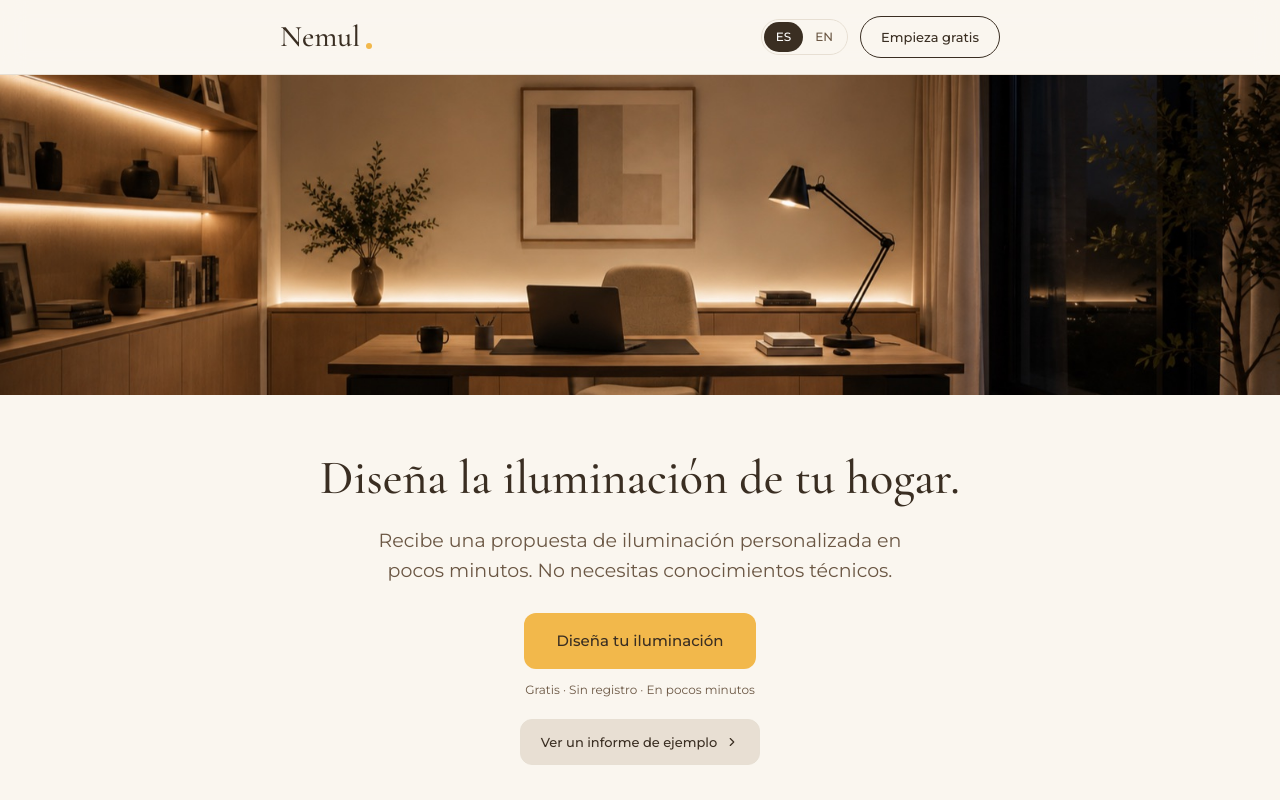
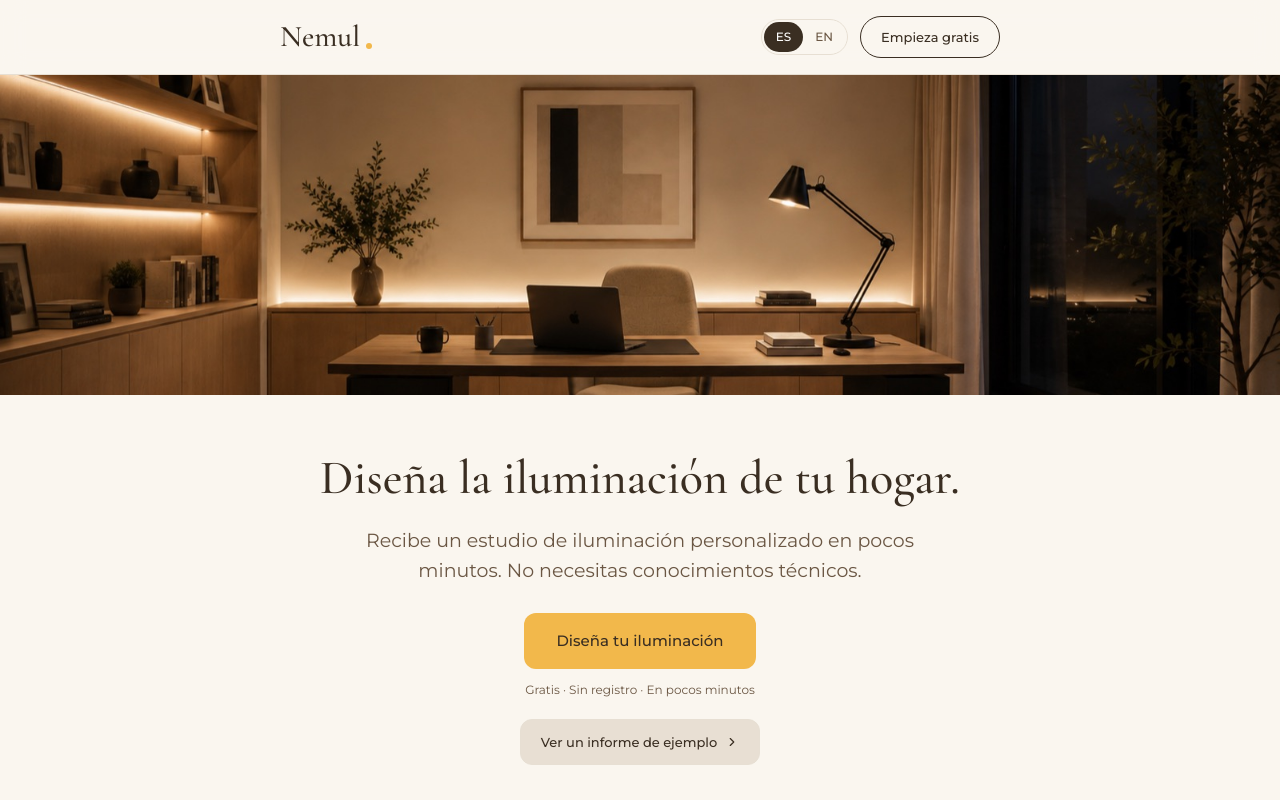
Before and after one commit to digitaldma2026-crypto/nemul-app, a React (Vite) app: page / in a window 1280 px wide. Shown: the top 800 px of the page. Built offline with nearby package versions, Linux system fonts and the light colour scheme.

Commit message:
Add files via upload

```diff
--- a/App.jsx
+++ b/App.jsx
@@ -1346,7 +1346,7 @@ function getReport(roomId, answers = {}) {
   const problemDict = PROBLEM_INSIGHT[roomId] || {};
   if (problemDict[answers.problem]) parts.push(problemDict[answers.problem]);
   if (RENOVATION_INSIGHT[answers.renovationStatus]) parts.push(RENOVATION_INSIGHT[answers.renovationStatus]);
-  if (parts.length === 0) parts.push("Con lo que nos cuentes de este espacio, Nemul preparará una propuesta de iluminación a medida.");
+  if (parts.length === 0) parts.push("Con lo que nos cuentes de este espacio, Nemul preparará un estudio de iluminación a medida.");
   return parts;
 }
 
@@ -3530,7 +3530,13 @@ const LANDING_COPY = {
   es: {
     navCta: "Empieza gratis",
     heroTitle: "Diseña la iluminación de tu hogar.",
-    heroSubtitle: "Recibe una propuesta de iluminación personalizada en pocos minutos. No necesitas conocimientos técnicos.",
+    // "Propuesta" era la única palabra de la web que rebajaba lo que Nemul
+    // entrega. El producto ya se llama a sí mismo estudio en todas partes —cada
+    // tarjeta del informe pone "Estudio de iluminación" y al terminar dice "Tu
+    // estudio de iluminación está listo"—, así que la portada prometía menos de
+    // lo que se cumple. Y es literal: se calculan lúmenes, temperatura de color
+    // y distribución, no se sugiere una idea.
+    heroSubtitle: "Recibe un estudio de iluminación personalizado en pocos minutos. No necesitas conocimientos técnicos.",
     heroCta: "Diseña tu iluminación",
     heroTrust: "Gratis · Sin registro · En pocos minutos",
     sampleLink: "Ver un informe de ejemplo",
@@ -3541,7 +3547,7 @@ const LANDING_COPY = {
     steps: [
       { n: "1", title: "Elige una estancia", text: "Salón, cocina, dormitorio... empieza por el espacio que más te importa ahora mismo." },
       { n: "2", title: "Responde unas preguntas sencillas", text: "Nada de términos técnicos: te preguntamos cómo vives ese espacio, no cómo diseñar luz." },
-      { n: "3", title: "Recibe tu estudio de iluminación", text: "Temperatura, lúmenes, distribución de focos y una propuesta adaptada a tu estancia." },
+      { n: "3", title: "Recibe tu estudio de iluminación", text: "Temperatura, lúmenes, distribución de focos y recomendaciones adaptadas a tu estancia." },
     ],
     showcaseTitle: "¿Qué vas a recibir con Nemul?",
     showcasePreviewLabel: "Vista previa del informe (resumen)",
@@ -3596,7 +3602,7 @@ const LANDING_COPY = {
   en: {
     navCta: "Start for free",
     heroTitle: "The simplest way to design your home's lighting.",
-    heroSubtitle: "Get professional recommendations in minutes. No technical knowledge required.",
+    heroSubtitle: "Get a personalized lighting study in minutes. No technical knowledge required.",
     heroCta: "Start for free",
     sampleLink: "See a sample report",
     bannerAlt: "Home office lit at night: recessed ceiling downlights, LED strip under the shelves and a task lamp on the desk",
```
